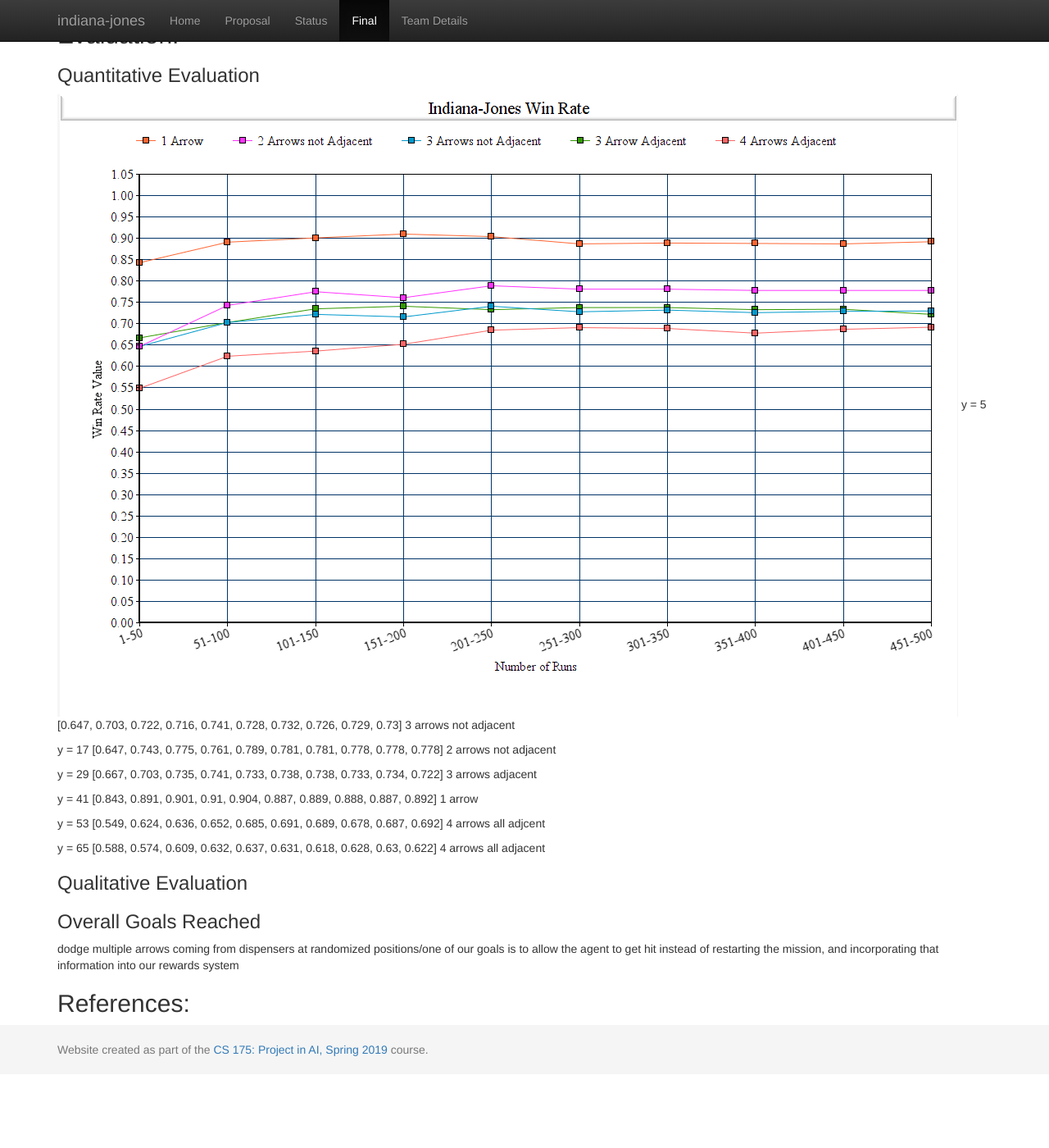
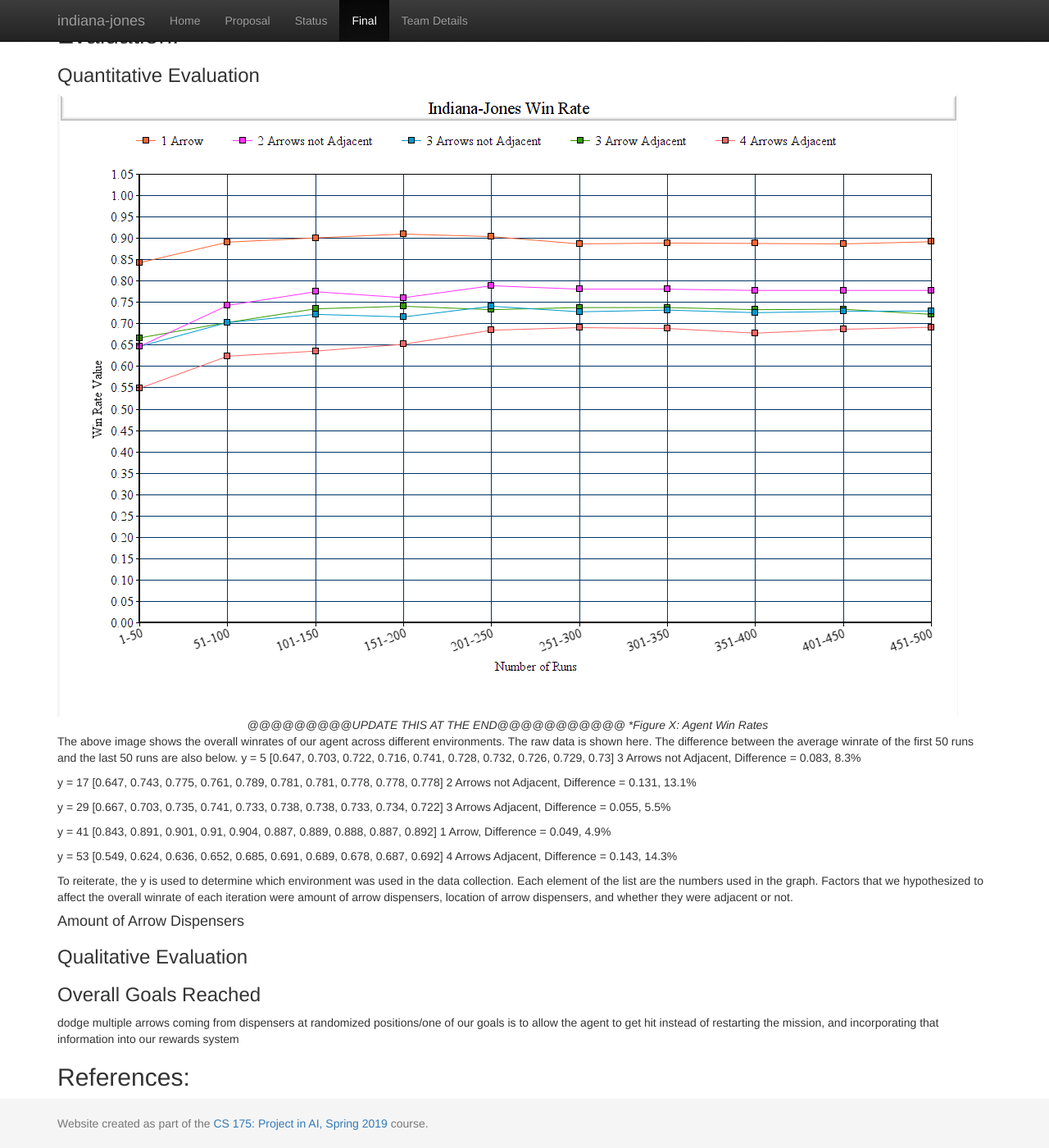
Before and after one commit to denn9s/indiana-jones, a Jekyll site: the page built from docs/final.md, in a window 1280 px wide and 1400 px high, scrolled down 1286 px. Shown: the whole window at 82% size. Built offline with Jekyll 4.4.1, drawn with Linux system fonts in a browser that asks for light colours; before the commit the page ends 2596 px from its top, so only the background shows below that.

Commit message:
Update final.md

```diff
--- a/docs/final.md
+++ b/docs/final.md
@@ -35,18 +35,27 @@ include pseudocode and equations
 
 ### Quantitative Evaluation
 
-![](Indiana-JonesWR.png)
-y = 5 [0.647, 0.703, 0.722, 0.716, 0.741, 0.728, 0.732, 0.726, 0.729, 0.73] 3 arrows not adjacent
+| ![](Indiana-JonesWR.png) |
+|:--:|
+| *@@@@@@@@@UPDATE THIS AT THE END@@@@@@@@@@@ *Figure X: Agent Win Rates* |
 
-y = 17 [0.647, 0.743, 0.775, 0.761, 0.789, 0.781, 0.781, 0.778, 0.778, 0.778] 2 arrows not adjacent
+The above image shows the overall winrates of our agent across different environments. The raw data is shown here. The difference between the average winrate of the first 50 runs and the last 50 runs are also below.
+y = 5 [0.647, 0.703, 0.722, 0.716, 0.741, 0.728, 0.732, 0.726, 0.729, 0.73] 3 Arrows not Adjacent, Difference = 0.083, 8.3%
 
-y = 29 [0.667, 0.703, 0.735, 0.741, 0.733, 0.738, 0.738, 0.733, 0.734, 0.722] 3 arrows adjacent
+y = 17 [0.647, 0.743, 0.775, 0.761, 0.789, 0.781, 0.781, 0.778, 0.778, 0.778] 2 Arrows not Adjacent, Difference = 0.131, 13.1%
 
-y = 41 [0.843, 0.891, 0.901, 0.91, 0.904, 0.887, 0.889, 0.888, 0.887, 0.892] 1 arrow
+y = 29 [0.667, 0.703, 0.735, 0.741, 0.733, 0.738, 0.738, 0.733, 0.734, 0.722] 3 Arrows Adjacent, Difference = 0.055, 5.5%
 
-y = 53 [0.549, 0.624, 0.636, 0.652, 0.685, 0.691, 0.689, 0.678, 0.687, 0.692] 4 arrows all adjcent
+y = 41 [0.843, 0.891, 0.901, 0.91, 0.904, 0.887, 0.889, 0.888, 0.887, 0.892] 1 Arrow, Difference = 0.049, 4.9%
 
-y = 65 [0.588, 0.574, 0.609, 0.632, 0.637, 0.631, 0.618, 0.628, 0.63, 0.622] 4 arrows all adjacent
+y = 53 [0.549, 0.624, 0.636, 0.652, 0.685, 0.691, 0.689, 0.678, 0.687, 0.692] 4 Arrows Adjacent, Difference = 0.143, 14.3%
+
+To reiterate, the y is used to determine which environment was used in the data collection. Each element of the list are the numbers used in the graph. Factors that we hypothesized to affect the overall winrate of each iteration were amount of arrow dispensers, location of arrow dispensers, and whether they were adjacent or not.
+
+#### Amount of Arrow Dispensers
+
+
+
 
 
 ### Qualitative Evaluation
```
